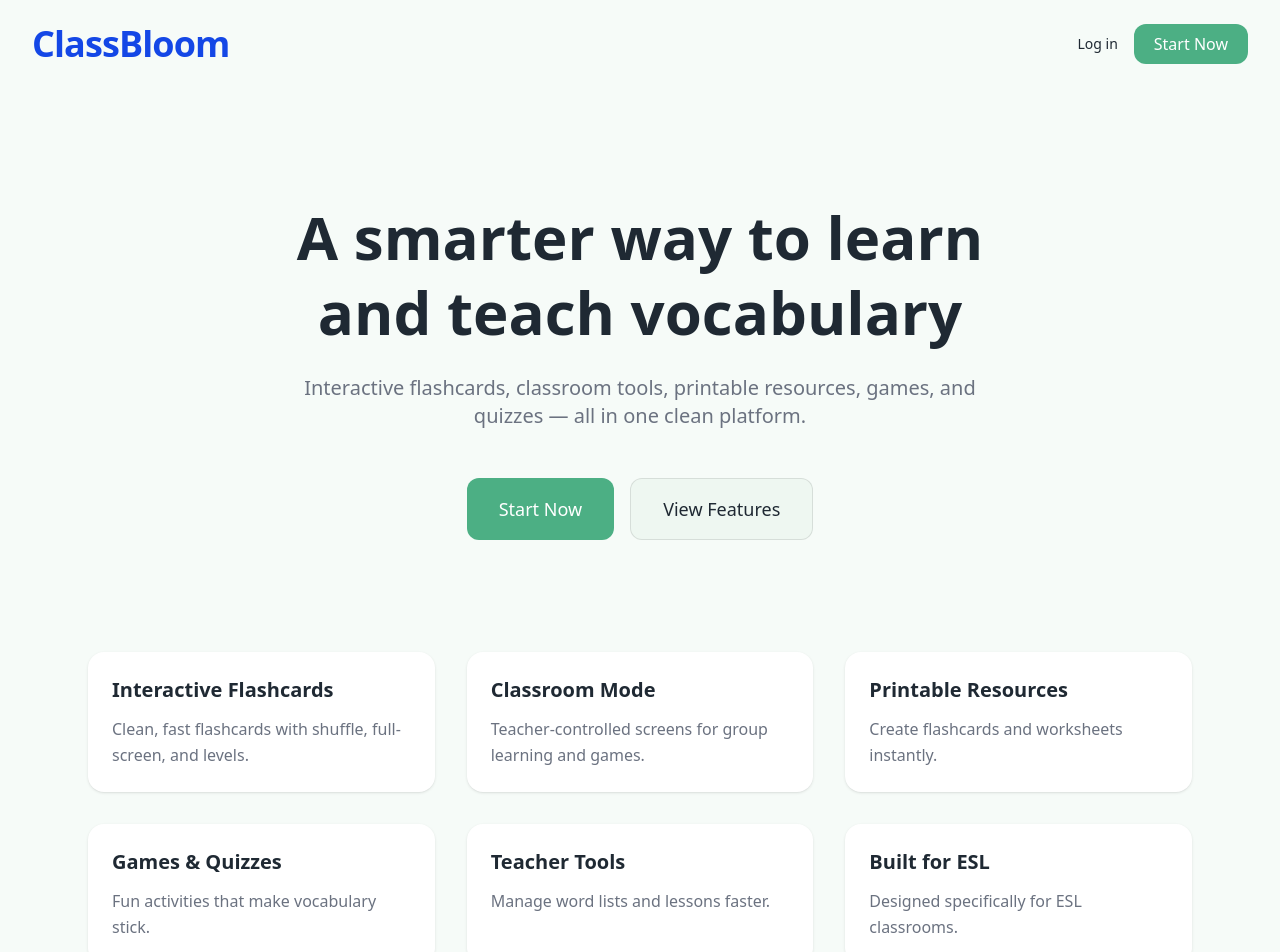
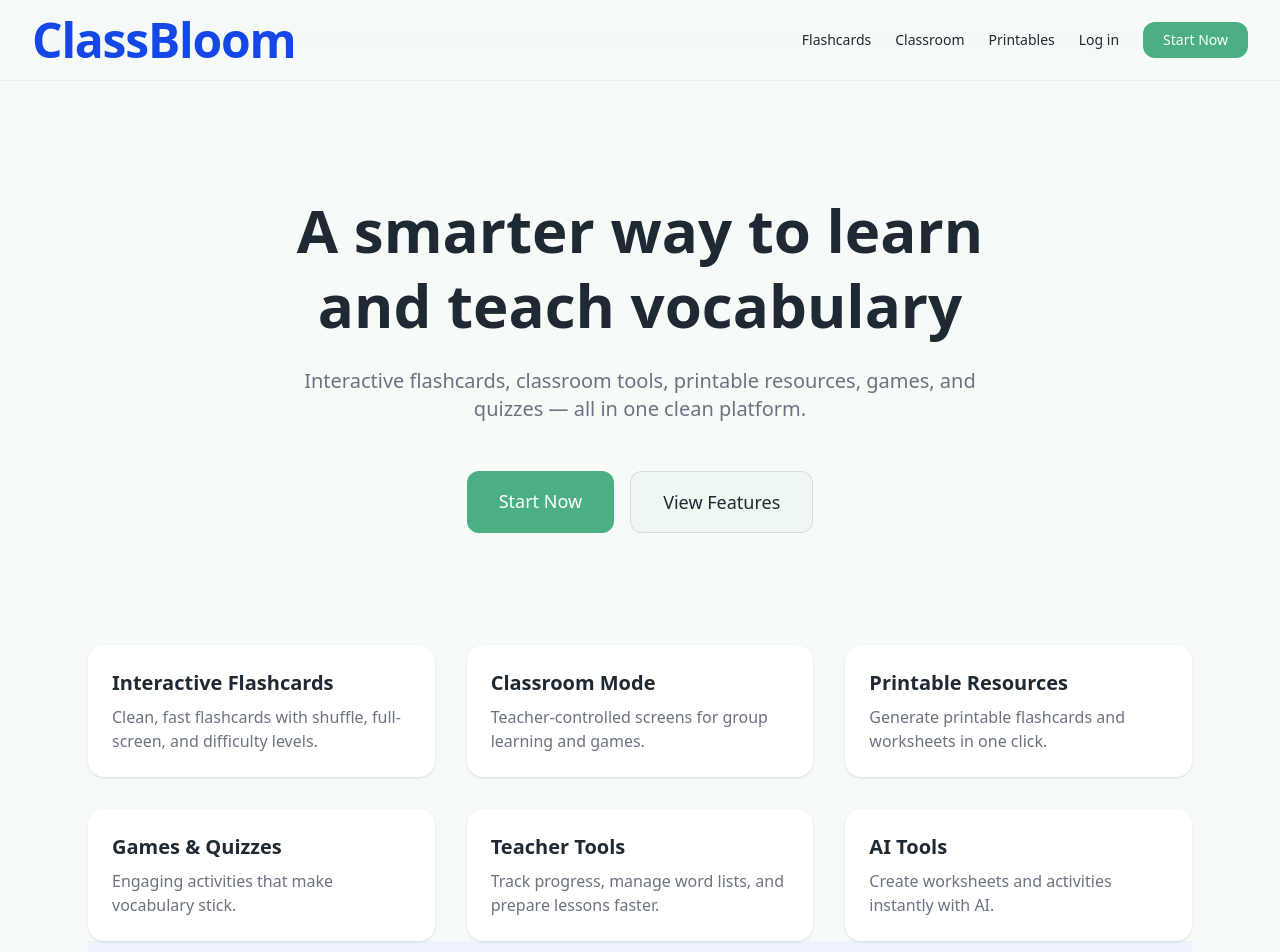
Before and after one commit to smcoyle1986-star/learning-platform, a Next.js app: page / in a window 1280 px wide. Shown: the top 952 px of the page. Built offline with nearby package versions, Linux system fonts and the light colour scheme.

Commit message:
Finish landing page layout with sticky nav, animations, and feature links

```diff
--- /dev/null
+++ b/app/ai-tools/page.tsx
@@ -0,0 +1,3 @@
+export default function Page() {
+  return <div className="p-10">Coming soon</div>;
+}
--- /dev/null
+++ b/app/games/page.tsx
@@ -0,0 +1,3 @@
+export default function Page() {
+  return <div className="p-10">Coming soon</div>;
+}
--- a/app/page.tsx
+++ b/app/page.tsx
@@ -1,7 +1,45 @@
 "use client";
 
+import Link from "next/link";
+import NavBar from "@/components/NavBar";
 import AIToolsSection from "@/components/AIToolsSection";
 import { useFadeInOnScroll } from "@/components/useFadeInOnScroll";
+
+/* ---------------------------
+   Feature card data
+---------------------------- */
+const FEATURE_CARDS = [
+  {
+    title: "Interactive Flashcards",
+    desc: "Clean, fast flashcards with shuffle, full-screen, and difficulty levels.",
+    href: "/flashcards",
+  },
+  {
+    title: "Classroom Mode",
+    desc: "Teacher-controlled screens for group learning and games.",
+    href: "/classroom",
+  },
+  {
+    title: "Printable Resources",
+    desc: "Generate printable flashcards and worksheets in one click.",
+    href: "/printables",
+  },
+  {
+    title: "Games & Quizzes",
+    desc: "Engaging activities that make vocabulary stick.",
+    href: "/games",
+  },
+  {
+    title: "Teacher Tools",
+    desc: "Track progress, manage word lists, and prepare lessons faster.",
+    href: "/classroom",
+  },
+  {
+    title: "AI Tools",
+    desc: "Create worksheets and activities instantly with AI.",
+    href: "/ai-tools",
+  },
+];
 
 export default function HomePage() {
   const hero = useFadeInOnScroll();
@@ -9,21 +47,8 @@ export default function HomePage() {
 
   return (
     <div className="min-h-screen bg-[var(--color-bg-main)] text-[var(--color-text-main)]">
-      {/* Header */}
-      <header className="flex justify-between items-center px-8 py-6 max-w-7xl mx-auto">
-        <h1 className="text-3xl md:text-4xl font-bold tracking-tight text-blue-700">
-          ClassBloom
-        </h1>
-
-        <div className="flex items-center gap-4">
-          <button className="text-sm hover:underline">
-            Log in
-          </button>
-          <button className="px-5 py-2 rounded-xl bg-[var(--color-primary)] text-white hover:opacity-90 transition">
-            Start Now
-          </button>
-        </div>
-      </header>
+      {/* Sticky Navigation */}
+      <NavBar />
 
       {/* Hero */}
       <main className="max-w-6xl mx-auto px-6 pt-28 pb-32 text-center">
@@ -43,66 +68,50 @@ export default function HomePage() {
           </p>
         </div>
 
+        <div className="flex justify-center gap-4 mb-28 animate-fade-up animate-delay-2">
+          <Link
+            href="/flashcards"
+            className="px-8 py-4 rounded-xl bg-[var(--color-primary)] text-white text-lg
+            transition-all duration-200 hover:-translate-y-0.5 hover:opacity-90"
+          >
+            Start Now
+          </Link>
 
-        <div className="flex justify-center gap-4 mb-28 animate-fade-up animate-delay-2">
-          <button className="px-8 py-4 rounded-xl bg-[var(--color-primary)] text-white text-lg hover:opacity-90 transition">
-            Start Now
-          </button>
-          <button className="px-8 py-4 rounded-xl bg-[var(--color-bg-soft)] border border-black/10 text-lg hover:bg-white transition">
+          <a
+            href="#features"
+            className="px-8 py-4 rounded-xl bg-[var(--color-bg-soft)]
+            border border-black/10 text-lg hover:bg-white transition"
+          >
             View Features
-          </button>
+          </a>
         </div>
 
-        {/* Feature Cards */}
+        {/* Features */}
         <section
+          id="features"
           ref={features.ref}
           className={`mt-20 grid grid-cols-1 md:grid-cols-2 lg:grid-cols-3 gap-8 text-left
           ${features.visible ? "animate-fade-up" : "opacity-0"}`}
         >
-
-          {[
-            {
-              title: "Interactive Flashcards",
-              desc: "Clean, fast flashcards with shuffle, full-screen, and levels."
-            },
-            {
-              title: "Classroom Mode",
-              desc: "Teacher-controlled screens for group learning and games."
-            },
-            {
-              title: "Printable Resources",
-              desc: "Create flashcards and worksheets instantly."
-            },
-            {
-              title: "Games & Quizzes",
-              desc: "Fun activities that make vocabulary stick."
-            },
-            {
-              title: "Teacher Tools",
-              desc: "Manage word lists and lessons faster."
-            },
-            {
-              title: "Built for ESL",
-              desc: "Designed specifically for ESL classrooms."
-            }
-          ].map((item, i) => (
+          {FEATURE_CARDS.map((item) => (
+            <Link key={item.title} href={item.href}>
               <div
-  key={item.title}
-  className="rounded-2xl bg-[var(--color-bg-card)] p-6 shadow-sm
-  hover:shadow-xl hover:-translate-y-1 transition-all duration-300"
+                className="cursor-pointer rounded-2xl bg-[var(--color-bg-card)] p-6 shadow-sm
+                hover:shadow-xl hover:-translate-y-1
+                transition-all duration-300 ease-out"
               >
-
-              <h3 className="text-xl font-semibold mb-3">
+                <h3 className="text-xl font-semibold mb-2">
                   {item.title}
                 </h3>
-              <p className="text-[var(--color-text-muted)] leading-relaxed">
+                <p className="text-[var(--color-text-muted)]">
                   {item.desc}
                 </p>
               </div>
+            </Link>
           ))}
         </section>
 
-        {/* AI Tools Section */}
+        {/* AI Tools */}
         <AIToolsSection />
 
         {/* CTA */}
@@ -110,13 +119,19 @@ export default function HomePage() {
           <h3 className="text-3xl md:text-4xl font-bold mb-6">
             Ready to build better lessons?
           </h3>
+
           <p className="text-[var(--color-text-muted)] mb-10 max-w-xl mx-auto">
             Start using ClassBloom today — no clutter, no setup.
           </p>
-          <button className="px-5 py-2 rounded-xl bg-[var(--color-primary)] text-white
-transition-all duration-200 hover:opacity-90 hover:-translate-y-0.5 active:translate-y-0">
-  Start Now
-</button>
+
+          <Link
+            href="/flashcards"
+            className="inline-block px-8 py-4 rounded-xl bg-[var(--color-primary)]
+            text-white text-lg transition-all duration-200
+            hover:-translate-y-0.5 hover:opacity-90"
+          >
+            Get Started
+          </Link>
         </section>
       </main>
     </div>
--- /dev/null
+++ b/app/printables/page.tsx
@@ -0,0 +1,3 @@
+export default function Page() {
+  return <div className="p-10">Coming soon</div>;
+}
--- /dev/null
+++ b/components/NavBar.tsx
@@ -0,0 +1,59 @@
+"use client";
+
+import Link from "next/link";
+
+export default function NavBar() {
+  return (
+    <header className="sticky top-0 z-50 bg-[var(--color-bg-main)]/80 backdrop-blur-md border-b border-black/5">
+      <div className="flex justify-between items-center px-8 py-4 max-w-7xl mx-auto">
+        {/* Logo */}
+        <Link
+          href="/"
+          className="text-4xl md:text-5xl font-extrabold tracking-tight text-blue-700"
+        >
+          ClassBloom
+        </Link>
+
+        {/* Navigation */}
+        <nav className="flex items-center gap-6">
+          <Link
+            href="/flashcards"
+            className="text-sm hover:underline"
+          >
+            Flashcards
+          </Link>
+
+          <Link
+            href="/classroom"
+            className="text-sm hover:underline"
+          >
+            Classroom
+          </Link>
+
+          <Link
+            href="/printables"
+            className="text-sm hover:underline"
+          >
+            Printables
+          </Link>
+
+          <Link
+            href="/login"
+            className="text-sm hover:underline"
+          >
+            Log in
+          </Link>
+
+          <Link
+            href="/flashcards"
+            className="px-5 py-2 rounded-xl bg-[var(--color-primary)]
+            text-white text-sm transition-all duration-200
+            hover:-translate-y-0.5 hover:opacity-90"
+          >
+            Start Now
+          </Link>
+        </nav>
+      </div>
+    </header>
+  );
+}
```
Lines whose indentation alone changed are shown as unchanged.
